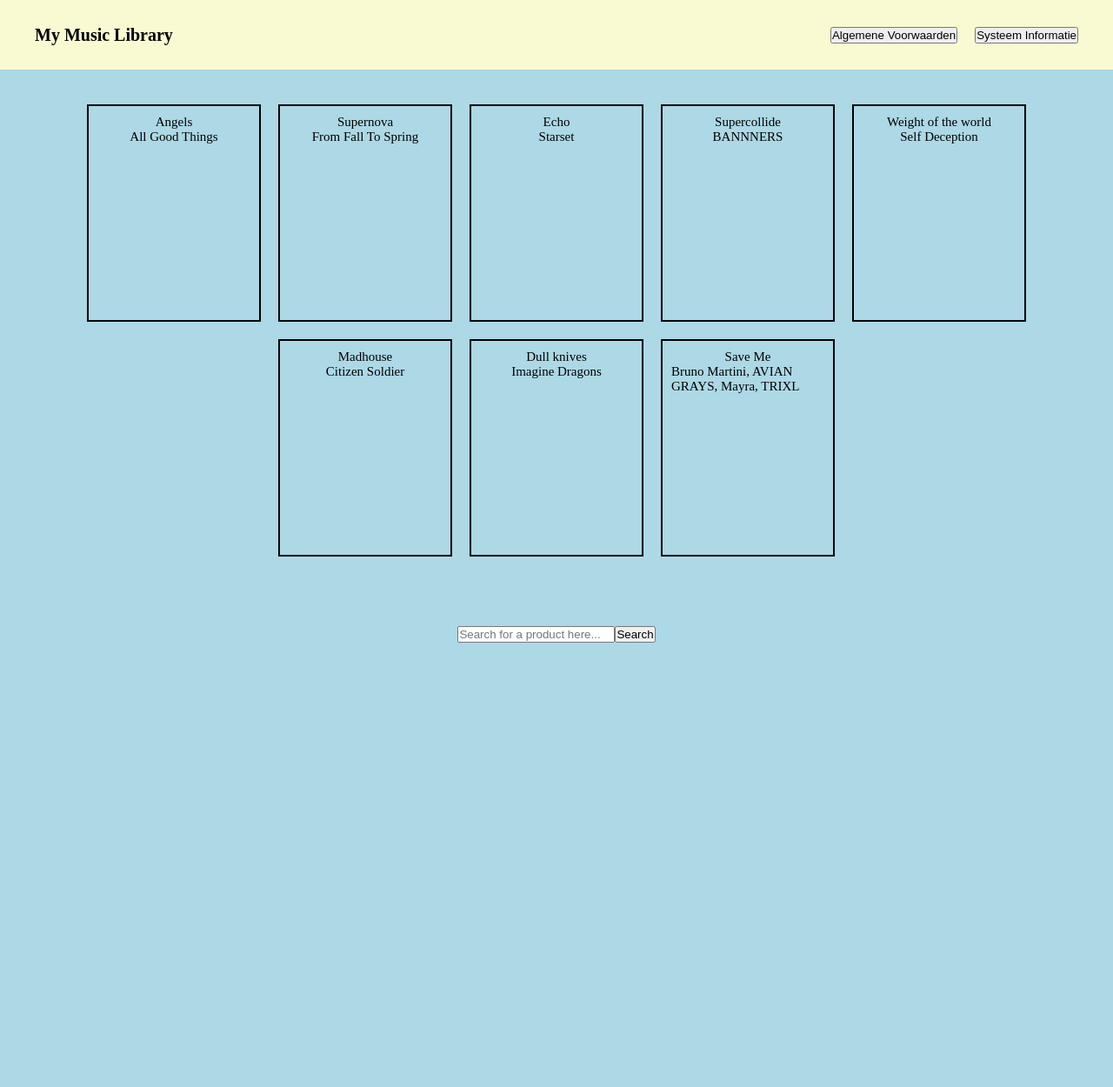
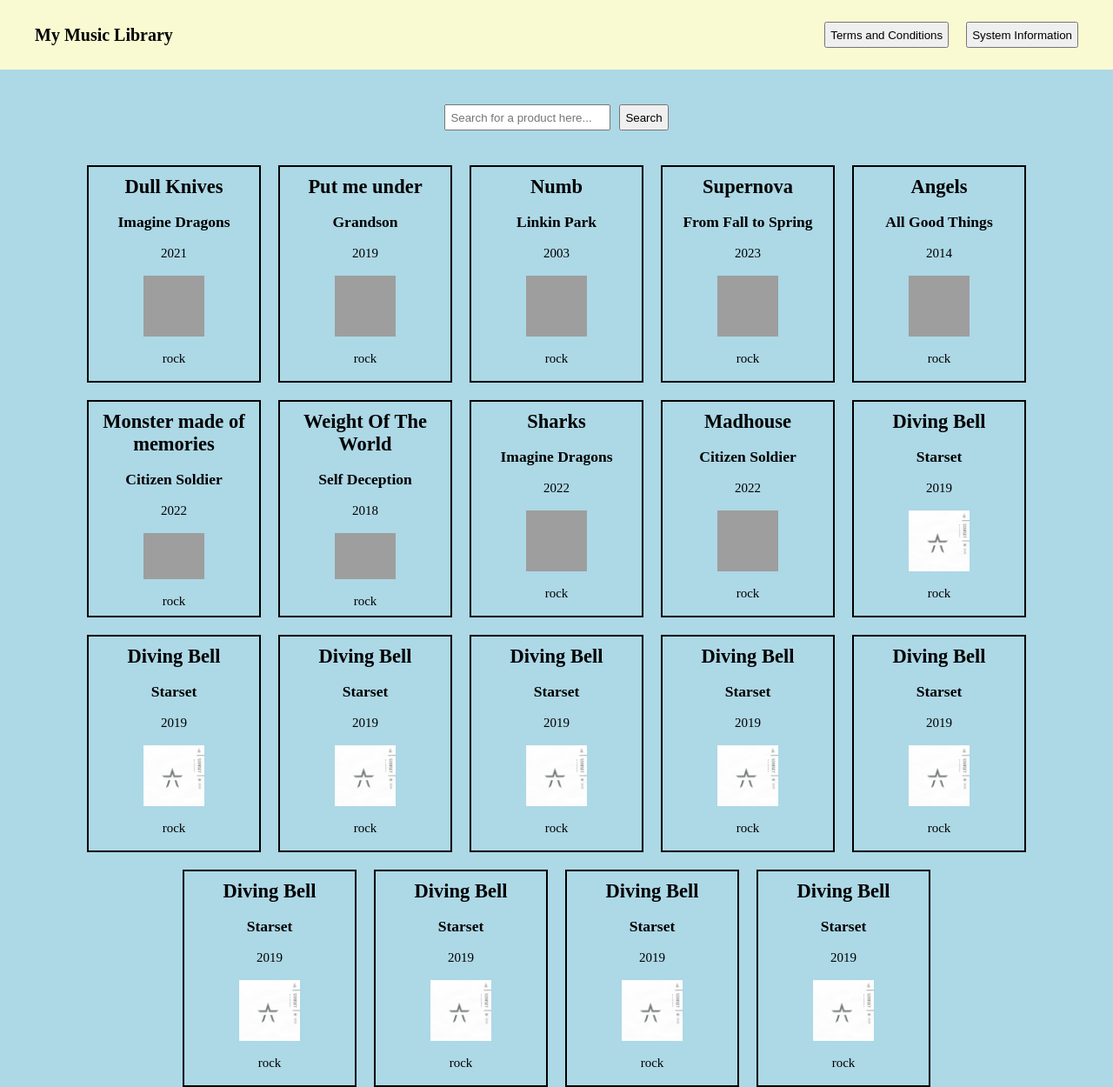
Before and after one commit to Astrid35829/M5Skills-music, a PHP site: page / in a window 1280 px wide. Shown: the whole page at 87% size. Before the commit the page ends 739 px from the top, so only its background shows below. Run offline with PHP 8.4, Linux system fonts and the light colour scheme; grey boxes are pictures that could not be loaded.

Commit message:
added php files

```diff
--- a/mymusiclibrary/docker-compose.yml
+++ b/mymusiclibrary/docker-compose.yml
@@ -10,7 +10,7 @@
       dockerfile: ./docker/php/dockerfile
       context: .
     volumes:
-      - './public/:/var/www/html'
+      - './:/var/www/html'
     depends_on:
       - mariadb
 
@@ -23,7 +23,7 @@
     links:
       - 'php'
     volumes:
-      - './public/:/var/www/html'
+      - './:/var/www/html'
       - './docker/nginx:/etc/nginx/conf.d'
     depends_on:
       - php
--- a/mymusiclibrary/public/index.php
+++ b/mymusiclibrary/public/index.php
@@ -1,3 +1,10 @@
+<?php
+    require_once('../source/config.php');
+
+    require_once('../source/data.php');
+?>
+
+
 <!DOCTYPE html>
 <html lang="en">
 <head>
@@ -10,60 +17,27 @@
     <header>
         <h1>My Music Library</h1>
         <div>
-            <button>Algemene Voorwaarden</button>
-            <button>Systeem Informatie</button>
+            <button class="button">Terms and Conditions</button>
+            <button class="button">System Information</button>
         </div>
     </header>
     <main>
-        <section class="songs">
-            <nav>
-                <ul>
-                    <li class="song">
-                        <p class="song__name">Angels</p>
-                        <p class="song__artist">All Good Things</p>
-                    </li>
-                    <li class="song">
-                        <p class="song__name">Supernova</p>
-                        <p class="song__artist">From Fall To Spring</p>
-                    </li>
-                    <li class="song">
-                        <p class="song__name">Echo</p>
-                        <p class="song__artist">Starset</p>
-                    </li>
-                    <li class="song">
-                        <p class="song__name">Supercollide
-                        </p>
-                        <p class="song__artist">BANNNERS</p>
-                    </li>
-                    <li class="song">
-                        <p class="song__name">Weight of the world</p>
-                        <p class="song__artist">Self Deception</p>
-                    </li>
-                    <li class="song">
-                        <p class="song__name">Madhouse</p>
-                        <p class="song__artist">Citizen Soldier</p>
-                    </li>
-                    <li class="song">
-                        <p class="song__name">Dull knives</p>
-                        <p class="song__artist">Imagine Dragons</p>
-                    </li>
-                    <li class="song">
-                        <p class="song__name">Save Me</p>
-                        <p class="song__artist">Bruno Martini, AVIAN GRAYS, Mayra, TRIXL</p>
-                    </li>
-                </ul>
-            </nav>
-        </section>
         <section class="search">
             <input type="text" placeholder="Search for a product here..." class="searchBar__input">
-            <button>Search</button>
+            <button class="search__button button">Search</button>
         </section>
+        <section class="list">
+            <?php
+                foreach($library as $single){
+                    include('../source/view/card.php');
+                }
+
+                for ($i=0; $i < 9; $i++){
+                    include('../source/view/card.php');
+                }
+            ?>
+        </section>
+
     </main>
 </body>
 </html>
-
-<?php
-    for($i=0; $i<10; $i++){
-        //haal hier de view/card.php op
-    }
-?>
--- a/mymusiclibrary/public/style.css
+++ b/mymusiclibrary/public/style.css
@@ -30,7 +30,7 @@
     padding: 4rem;
 }
 
-ul{
+.list{
     display: flex;
     justify-content: center;
     align-items: center;
@@ -51,8 +51,29 @@
 }
 
 .search{
+    width: 100%;
     display: flex;
     justify-content: center;
     align-items: center;
     padding: 4rem;
+    gap: 1rem;
 }
+
+.search > input{
+    padding: 0.5rem;
+    height: 3rem;
+}
+
+.button{
+    height: 3rem;
+    padding: 0.5rem;
+}
+
+.song > h2{
+    text-align: center;
+}
+
+img{
+    height: 7rem;
+    width: 7rem;
+}
--- /dev/null
+++ b/mymusiclibrary/source/config.php
@@ -0,0 +1 @@
+<?php
--- /dev/null
+++ b/mymusiclibrary/source/data.php
@@ -0,0 +1,95 @@
+<?php
+//fix images
+$library =
+    [
+        [
+        'id'      => 1,
+        'titel'   => 'Dull Knives',
+        'artist'  => 'Imagine Dragons',
+        'age'     => '2021',
+        'image'   => '/images/foto.jpg',
+        'genre'   => 'rock'
+        ],
+
+        [
+        'id'      => 2,
+        'titel'   => 'Put me under',
+        'artist'  => 'Grandson',
+        'age'     => '2019',
+        'image'   => '/images/foto.jpg',
+        'genre'   => 'rock'
+        ],
+
+        [
+        'id'      => 3,
+        'titel'   => 'Numb',
+        'artist'  => 'Linkin Park',
+        'age'     => '2003',
+        'image'   => '/images/foto.jpg',
+        'genre'   => 'rock'
+        ],
+
+        [
+        'id'      => 4,
+        'titel'   => 'Supernova',
+        'artist'  => 'From Fall to Spring',
+        'age'     => '2023',
+        'image'   => '/images/foto.jpg',
+        'genre'   => 'rock'
+        ],
+
+        [
+        'id'      => 5,
+        'titel'   => 'Angels',
+        'artist'  => 'All Good Things',
+        'age'     => '2014',
+        'image'   => '/images/foto.jpg',
+        'genre'   => 'rock'
+        ],
+
+        [
+        'id'      => 6,
+        'titel'   => 'Monster made of memories',
+        'artist'  => 'Citizen Soldier',
+        'age'     => '2022',
+        'image'   => '/images/foto.jpg',
+        'genre'   => 'rock'
+        ],
+
+        [
+        'id'      => 7,
+        'titel'   => 'Weight Of The World',
+        'artist'  => 'Self Deception',
+        'age'     => '2018',
+        'image'   => '/images/foto.jpg',
+        'genre'   => 'rock'
+        ],
+
+        [
+        'id'      => 8,
+        'titel'   => 'Sharks',
+        'artist'  => 'Imagine Dragons',
+        'age'     => '2022',
+        'image'   => '/images/foto.jpg',
+        'genre'   => 'rock'
+        ],
+
+        [
+        'id'      => 9,
+        'titel'   => 'Madhouse',
+        'artist'  => 'Citizen Soldier',
+        'age'     => '2022',
+        'image'   => '/images/foto.jpg',
+        'genre'   => 'rock'
+        ],
+
+        [
+        'id'      => 10,
+        'titel'   => 'Diving Bell',
+        'artist'  => 'Starset',
+        'age'     => '2019',
+        'image'   => 'img/starset.jpg',
+        'genre'   => 'rock'
+        ]
+    ];
+?>
--- /dev/null
+++ b/mymusiclibrary/source/view/card.php
@@ -0,0 +1,11 @@
+<div class="song">
+    <h2><?= $single['titel']; ?></h2>
+    <br>
+    <h3><?php echo $single['artist']; ?></h3>
+    <br>
+    <p><?php echo $single['age']; ?></p>
+    <br>
+    <img src="<?php echo $single['image']; ?>" alt="">
+    <br>
+    <p><?php echo $single['genre']; ?></p>
+</div>
```
Also changed, not shown: mymusiclibrary/public/img/starset.jpg (added), mymusiclibrary/source/view/infopage.php (added), mymusiclibrary/view/card.php (deleted), 3 other files.
